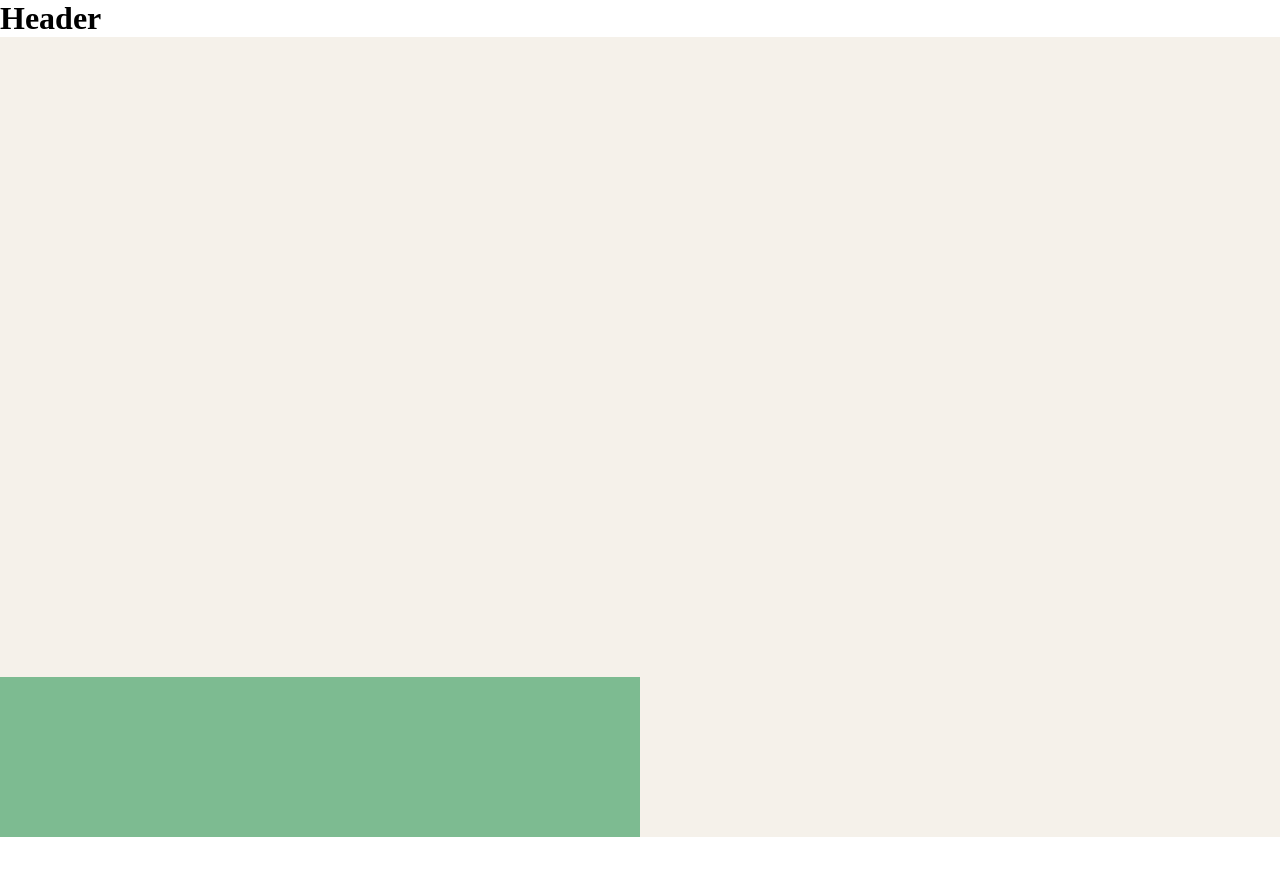
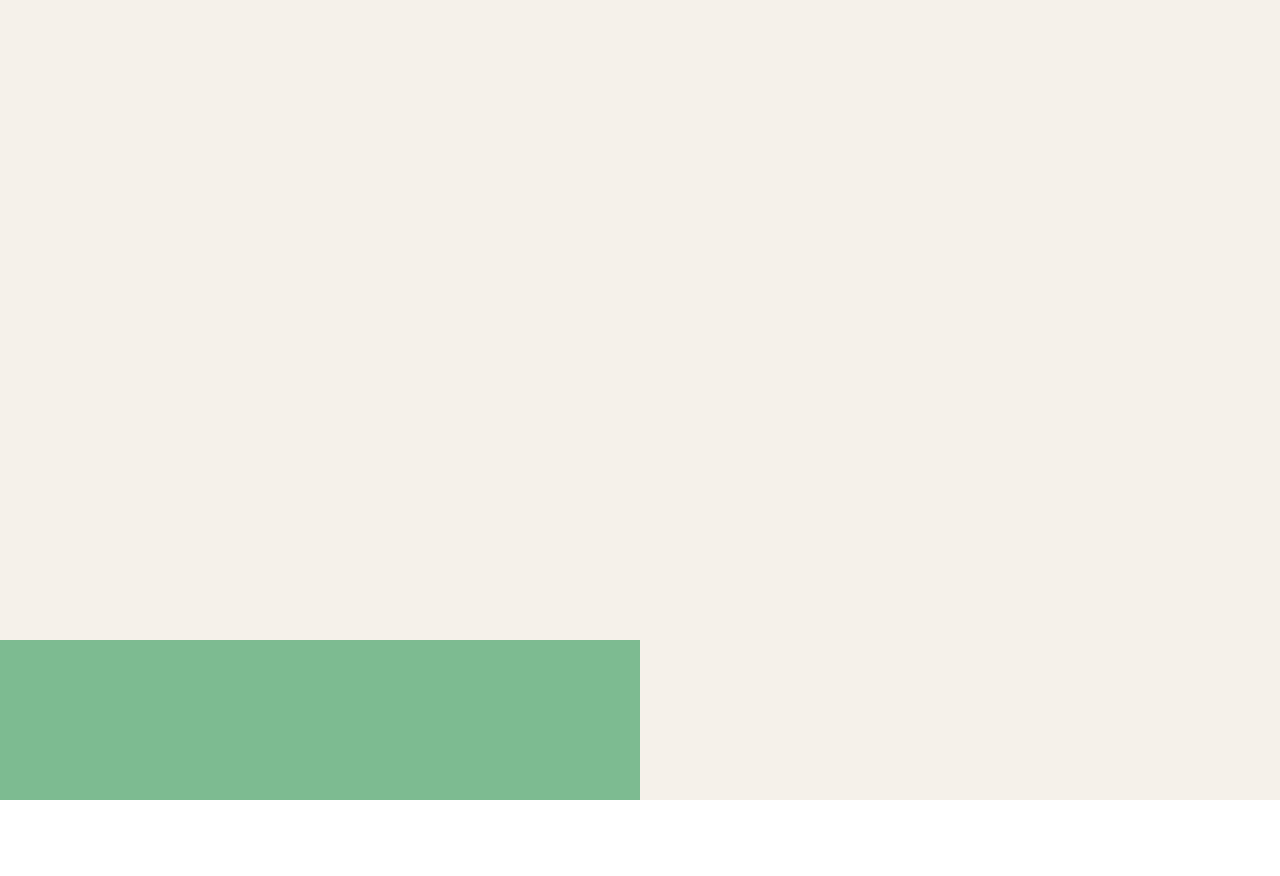
Before and after one commit to AlienDev66/framer-motion, a React (Create React App) app: page / in a window 1280 px wide. Shown: the top 876 px of the page. Built offline with nearby package versions, Linux system fonts and the light colour scheme.

Commit message:
Criaçao completa do header.

```diff
--- a/src/components/Header/index.tsx
+++ b/src/components/Header/index.tsx
@@ -1,13 +1,17 @@
+import { useTransform, useViewportScroll } from "framer-motion";
 import React from "react";
 
 import { Container } from "./styles";
 
 const Header: React.FC = () => {
-  return (
-    <Container>
-      <h1>Header</h1>
-    </Container>
+  const { scrollYProgress } = useViewportScroll();
+  const headerY = useTransform(
+    scrollYProgress,
+    [0.188, 0.198],
+    ["0%", "-100%"]
   );
+
+  return <Container style={{ y: headerY }} />;
 };
 
 export default Header;
```
